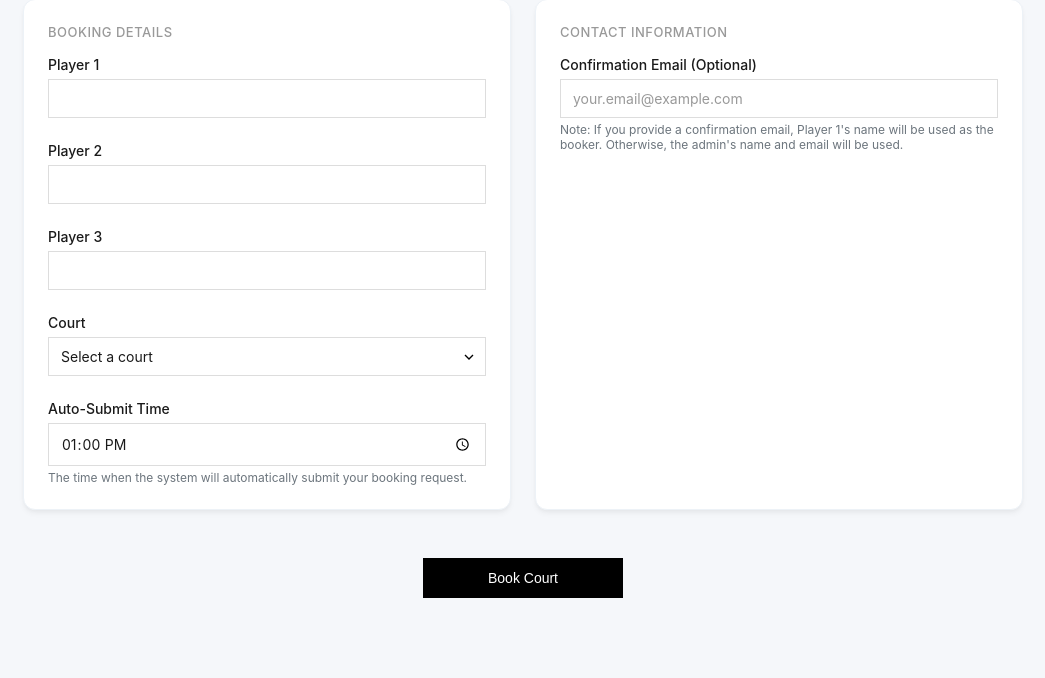
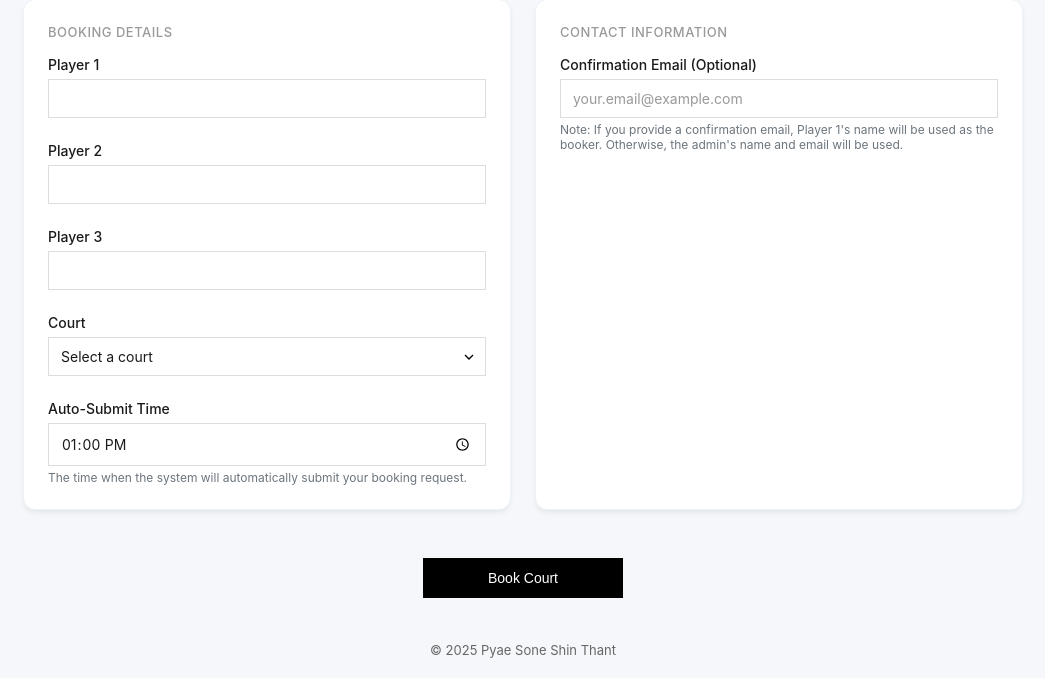
Before and after one commit to Pssttt/court-booking, a FastAPI app: page / in a window 1280 px wide. Shown: the part 184-862 px from the top of the page, without its empty margins (117-1162 px from the left). Before the commit the page ends 782 px from the top, so only its background shows below. Run offline with FastAPI, Linux system fonts and the light colour scheme.

Commit message:
chore: add footer message with the name

```diff
--- a/app/static/css/booking.css
+++ b/app/static/css/booking.css
@@ -165,5 +165,12 @@ select.is-invalid {
   }
 }
 
+footer {
+  font-size: 13px;
+  text-align: center;
+  color: #666;
+  padding-bottom: 20px;
+}
+
 @media (max-width: 767px) {
 }
--- a/app/static/css/shared.css
+++ b/app/static/css/shared.css
@@ -22,7 +22,7 @@ body {
 .container {
   max-width: 1000px;
   margin: 0 auto;
-  padding-bottom: 40px;
+  padding-bottom: 20px;
 }
 
 header {
--- a/app/templates/booking.html
+++ b/app/templates/booking.html
@@ -475,5 +475,8 @@
           }
         });
     </script>
+    <footer>
+      <p>&copy; 2025 Pyae Sone Shin Thant</p>
+    </footer>
   </body>
 </html>
```
